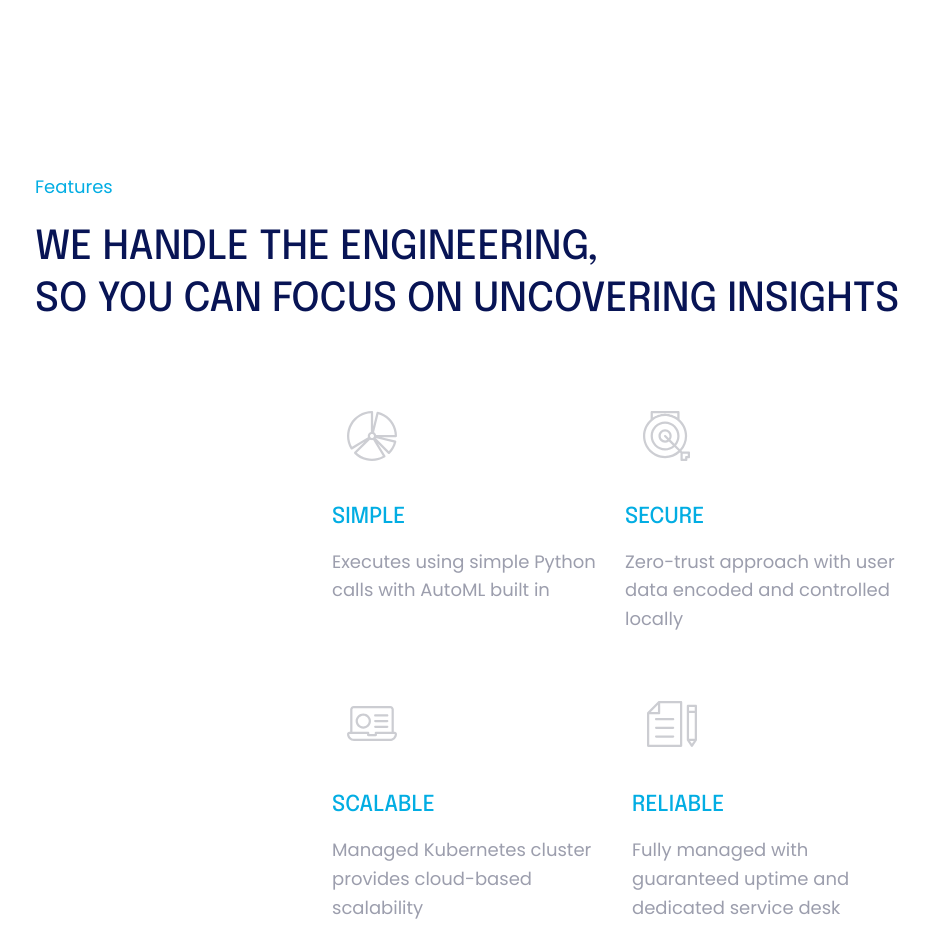
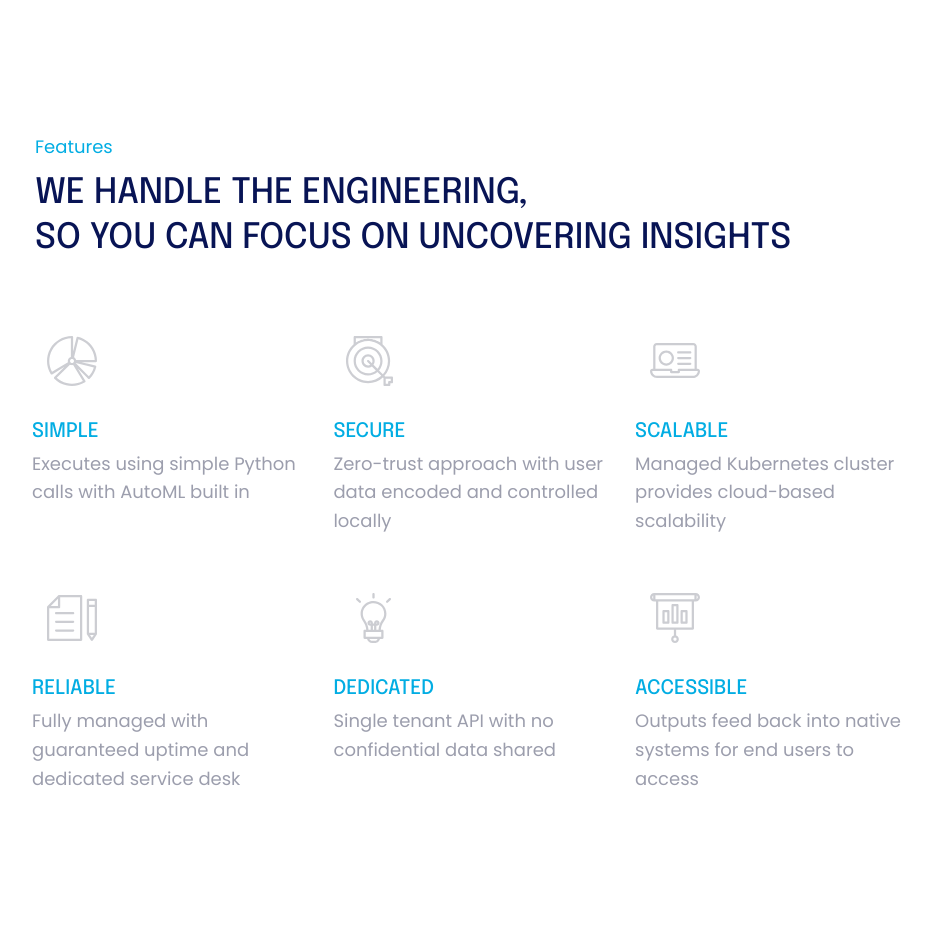
Before and after one commit to webMACTEP/Analyzer, a plain HTML site: page index.html in a window 1280 px wide. Shown: the part 2560-3485 px from the top of the page, without its empty margins (168-1099 px from the left). Drawn offline with Linux system fonts and the light colour scheme.

Commit message:
features

```diff
--- a/css/media.scss
+++ b/css/media.scss
@@ -1,6 +1,33 @@
 @media (max-width: 1919px) {
 }
 @media (max-width: 1439px) {
+   .features {
+      .item {
+         margin: 0px 0px 42px 0px;
+         &.rrr {
+            margin-left: 0;
+         }
+         .ns {
+            margin-left: 8px;
+         }
+      }
+
+      .wrapper {
+         padding: 0px 7px 0px 0px;
+      }
+      p {
+         margin: 8px 0px 0px 0px;
+      }
+      h4 {
+         margin: 21px 0px 0px 0px;
+         font-size: 20px;
+      }
+      h2 {
+         margin: 9px 0px 59px 0px;
+         font-size: 35px;
+      }
+      margin: 122px 0px 100px 0px;
+   }
    .how {
       .item {
          height: 396px;
```
Also changed, not shown: css/media.css.
